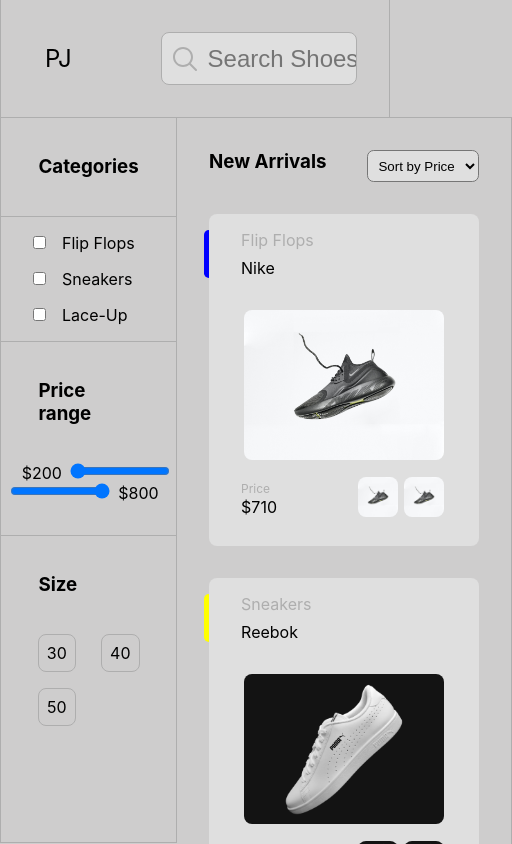
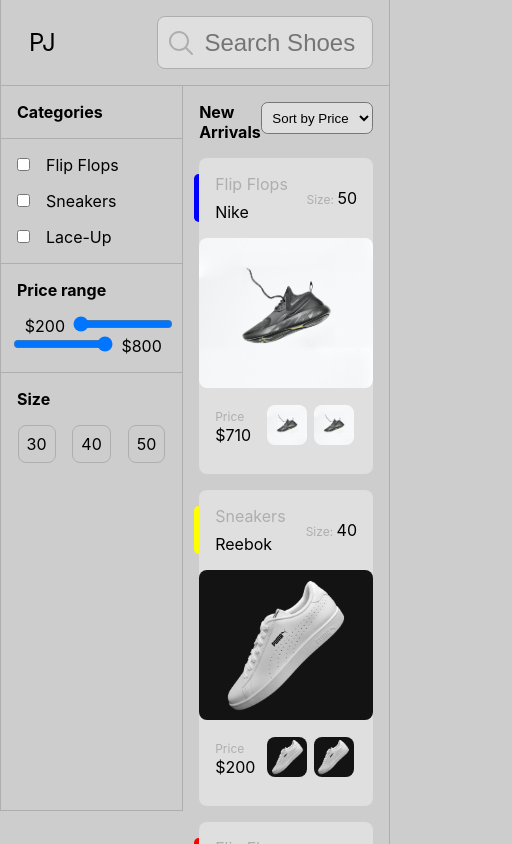
Before and after one commit to prem-jethwa/finch, a React (Create React App) app: page / in a window 390 px wide. Shown: the top 844 px of the page, 512 px wide, since content can reach past the window. Built offline with nearby package versions, Linux system fonts and the light colour scheme.

Commit message:
Responsiveness improved

```diff
--- a/src/components/Card.js
+++ b/src/components/Card.js
@@ -10,10 +10,16 @@
         className={classes["card__title"]}
         style={{ borderColor: shoeContent.highlightColor }}
       >
-        <p className={classes["card__title-category"]}>
-          {shoeContent.category}
-        </p>
-        <p>{shoeContent.name}</p>
+        <div className={classes["card__title-container"]}>
+          <p className={classes["card__title-category"]}>
+            {shoeContent.category}
+          </p>
+          <p>{shoeContent.name}</p>
+        </div>
+        <div className={classes["card__shoe-size"]}>
+          <span>Size: </span>
+          {shoeContent.size}
+        </div>
       </div>
 
       <div className={classes["card__img-container"]}>
--- a/src/components/MainSection.js
+++ b/src/components/MainSection.js
@@ -17,7 +17,7 @@
     price: 710,
     images: [Shoe1, Shoe1, Shoe1, Shoe1],
     highlightColor: "blue",
-    size: 650,
+    size: 50,
   },
   {
     category: "Sneakers",
@@ -25,7 +25,7 @@
     price: 200,
     images: [Shoe2, Shoe2, Shoe2, Shoe2],
     highlightColor: "yellow",
-    size: 400,
+    size: 40,
   },
   {
     category: "Lace-Up",
--- a/src/components/card.module.css
+++ b/src/components/card.module.css
@@ -7,9 +7,13 @@
 }
 
 .card__title {
-  padding-left: 2em;
+  display: flex;
+  justify-content: space-between;
+  align-items: center;
+
+  padding: 0 var(--primary-padding);
   margin-left: -5px;
-  margin-bottom: 2em;
+  margin-bottom: var(--primary-padding);
 
   border-left: 5px solid;
   border-radius: 0.3em;
@@ -38,7 +42,7 @@
   display: flex;
   justify-content: space-between;
   align-items: center;
-  margin: 0.5em 2em;
+  margin: 0.5em var(--primary-padding);
   overflow: hidden;
 }
 .card__content-images-container {
@@ -59,14 +63,15 @@
 .card__content-images img {
   width: 40px;
   height: 40px;
-  margin: 0.2em;
+  margin: 0 0.2em;
   object-fit: cover;
   overflow-y: scroll;
   box-sizing: content-box;
   border-radius: 0.5em;
 }
 
-.card__name span {
+.card__name span,
+.card__shoe-size span {
   font-size: 12px;
   color: var(--primary-gray);
 }
--- a/src/components/container/header.module.css
+++ b/src/components/container/header.module.css
@@ -1,6 +1,6 @@
 .search-header {
   display: flex;
-  padding: 2em 2em;
+  padding: var(--primary-padding) var(--primary-padding);
   justify-content: space-between;
   /* border-bottom: var(--primary-border); */
   border-left: var(--primary-border);
--- a/src/components/filterSideBar.module.css
+++ b/src/components/filterSideBar.module.css
@@ -16,13 +16,13 @@
 }
 
 .filter-sidebar__categories-dropdown {
-  padding: 2em;
+  padding: var(--primary-padding);
   /* width: 100%; */
   border-bottom: var(--primary-border);
 }
 
 .filter-sidebar__categories-list {
-  padding: 0 0 0 2em;
+  padding: 0 0 0 var(--primary-padding);
 }
 
 .filter-sidebar__categories-item {
@@ -40,7 +40,7 @@
 }
 
 .filter-sidebar__range-headline {
-  padding: 2em;
+  padding: var(--primary-padding);
   /* width: 100%; */
   border-top: var(--primary-border);
 }
@@ -50,7 +50,7 @@
   margin: auto;
   justify-self: center;
   text-align: center;
-  padding-bottom: 2em;
+  padding-bottom: var(--primary-padding);
 }
 
 .filter-sidebar__range-inputs output {
@@ -69,7 +69,7 @@
 /* Shoe Size */
 
 .filter-sidebar__sizes-headline {
-  padding: 2em;
+  padding: var(--primary-padding);
   /* width: 100%; */
   border-top: var(--primary-border);
 }
@@ -77,7 +77,7 @@
 .filter-sidebar__sizes-grid {
   display: grid;
   grid-template-columns: repeat(auto-fit, minmax(30px, 1fr));
-  margin: 0 2em;
+  margin: 0 var(--primary-padding);
   gap: 1em;
 }
 
--- a/src/components/mainSection.module.css
+++ b/src/components/mainSection.module.css
@@ -2,13 +2,13 @@
   width: 100%;
   border-top: var(--primary-border);
   border-right: var(--primary-border);
-  margin-bottom: 2em;
+  margin-bottom: var(--primary-padding);
 }
 .sub-header {
   display: flex;
   max-width: calc(100% - 4rem);
   width: 100%;
-  padding: 2em;
+  padding: var(--primary-padding);
   justify-content: space-between;
 }
 
@@ -23,6 +23,15 @@
   grid-template-columns: repeat(auto-fit, minmax(270px, 1fr));
   justify-content: center;
   align-items: center;
-  margin: 0 2em;
-  gap: 2em;
+  margin: 0 var(--primary-padding);
+  gap: var(--primary-padding);
 }
+
+@media only screen and (max-width: 620px) {
+  .main-section__cards {
+    grid-template-columns: 1fr;
+  }
+  .sub-header {
+    max-width: calc(100% - 2rem);
+  }
+}
--- a/src/global.css
+++ b/src/global.css
@@ -11,6 +11,7 @@
   --primary-gray: #aeaeae;
   --primary-white: rgb(223, 223, 223);
   --primary-border: 1px solid var(--primary-gray);
+  --primary-padding: 2em;
 }
 
 code {
@@ -43,3 +44,12 @@
   list-style: none;
   background: transparent;
 }
+
+@media only screen and (max-width: 620px) {
+  body {
+    --primary-padding: 1em;
+  }
+  h3 {
+    font-size: 16px;
+  }
+}
```
